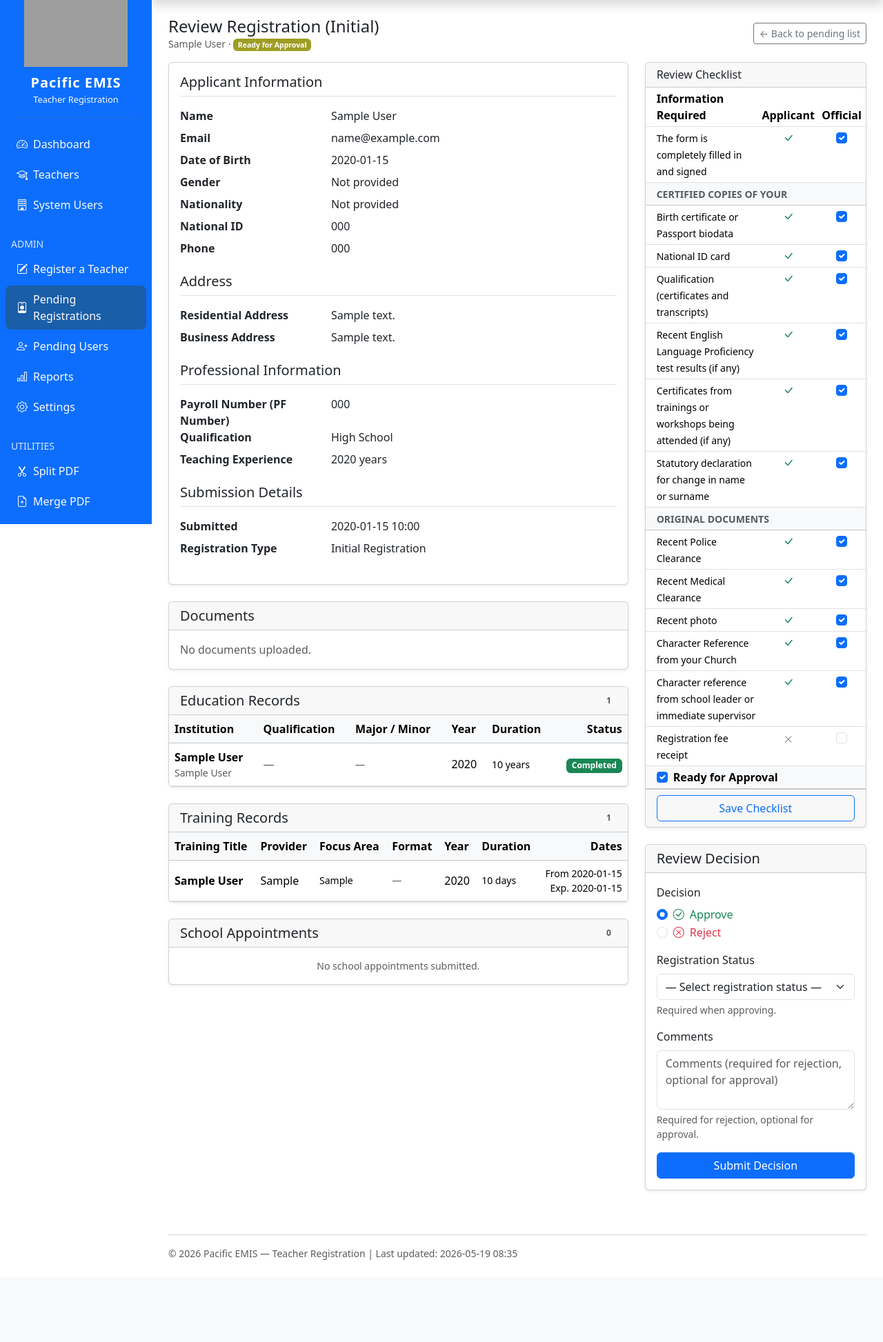
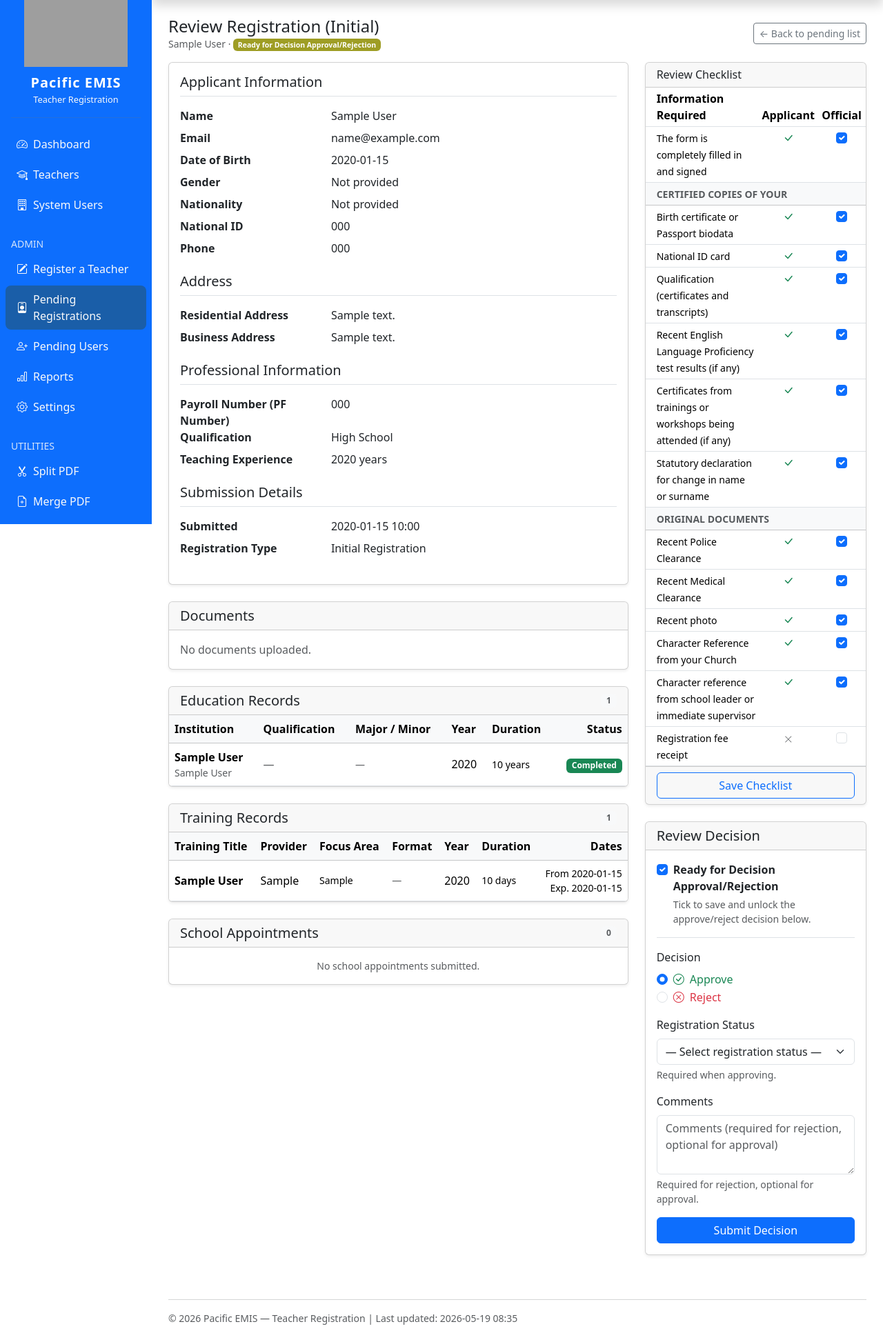
Before and after one commit to PacificEMIS/pacific-emis-teacher-registration, a Django app: page /registration/1/review/ in a window 1280 px wide. Shown: the part 40-1986 px from the top of the page at 69% size. Before the commit the page ends 1867 px from the top, so only its background shows below. Run offline with Django 5.2, Linux system fonts and the light colour scheme; a user stored in the database is signed in; tables that the repository leaves empty hold one stand-in row (values such as "Sample post"); data that the repository does not hold is empty; some libraries are stand-ins or nearby versions; grey boxes are pictures that could not be loaded.

Commit message:
feat(review): move ready-for-decision toggle into decision panel with instant save
Resolves #69

```diff
--- a/core/templates/core/settings.html
+++ b/core/templates/core/settings.html
@@ -28,7 +28,7 @@
             <i class="bi bi-arrow-right workflow-arrow"></i>
             <span class="workflow-node bg-app-under-review">Under Review</span>
             <i class="bi bi-arrow-right workflow-arrow"></i>
-            <span class="workflow-node bg-app-ready-for-approval">Ready for Approval</span>
+            <span class="workflow-node bg-app-ready-for-approval">Ready for Decision Approval/Rejection</span>
             <i class="bi bi-arrow-right workflow-arrow"></i>
             <span class="workflow-node bg-app-approved">Approved</span>
           </div>
--- a/core/views.py
+++ b/core/views.py
@@ -1823,7 +1823,7 @@ def report_teacher_summary(request):
         (constants.DRAFT, "Draft", "#78909c"),
         (constants.SUBMITTED, "Submitted", "#1565c0"),
         (constants.UNDER_REVIEW, "Under Review", "#f9a825"),
-        (constants.READY_FOR_APPROVAL, "Ready for Approval", "#9e9d24"),
+        (constants.READY_FOR_APPROVAL, "Ready for Decision Approval/Rejection", "#9e9d24"),
         (constants.APPROVED, "Approved", "#43a047"),
         (constants.REJECTED, "Rejected", "#e53935"),
     ]
--- a/static/teacher_registration/teacher_registration.css
+++ b/static/teacher_registration/teacher_registration.css
@@ -81,6 +81,12 @@
 /* Sticky positioning with offset for fixed header */
 .sticky-with-offset {
   top: 80px;
+}
+
+/* Review Decision fields locked until "Ready for Decision Approval/Rejection" is ticked */
+.decision-fields-locked {
+  opacity: 0.5;
+  pointer-events: none;
 }
 
 /*
--- a/teacher_registration/constants.py
+++ b/teacher_registration/constants.py
@@ -18,7 +18,7 @@ REGISTRATION_APPLICATION_STATUS_CHOICES = [
     (DRAFT, "Draft"),
     (SUBMITTED, "Submitted"),
     (UNDER_REVIEW, "Under Review"),
-    (READY_FOR_APPROVAL, "Ready for Approval"),
+    (READY_FOR_APPROVAL, "Ready for Decision Approval/Rejection"),
     (APPROVED, "Approved"),
     (REJECTED, "Rejected"),
     (EXPIRED, "Expired"),
--- a/teacher_registration/templates/teacher_registration/_checklist.html
+++ b/teacher_registration/templates/teacher_registration/_checklist.html
@@ -96,21 +96,6 @@
           {% endif %}
         {% endfor %}
       </tbody>
-      {% if checklist_mode == "official" %}
-        <tfoot>
-          <tr class="table-light">
-            <td class="ps-3 fw-semibold" colspan="2">
-              <div class="form-check mb-0">
-                {{ checklist_form.checklist_ready_for_approval }}
-                <label class="form-check-label" for="id_checklist_ready_for_approval">
-                  Ready for Approval
-                </label>
-              </div>
-            </td>
-            <td></td>
-          </tr>
-        </tfoot>
-      {% endif %}
     </table>
   </div>
   {% if checklist_mode == "official" %}
--- a/teacher_registration/templates/teacher_registration/pending_list.html
+++ b/teacher_registration/templates/teacher_registration/pending_list.html
@@ -34,7 +34,7 @@
             <option value="draft" {% if status_filter == 'draft' %}selected{% endif %}>Draft</option>
             <option value="submitted" {% if status_filter == 'submitted' %}selected{% endif %}>Submitted</option>
             <option value="under_review" {% if status_filter == 'under_review' %}selected{% endif %}>Under Review</option>
-            <option value="ready_for_approval" {% if status_filter == 'ready_for_approval' %}selected{% endif %}>Ready for Approval</option>
+            <option value="ready_for_approval" {% if status_filter == 'ready_for_approval' %}selected{% endif %}>Ready for Decision Approval/Rejection</option>
             <option value="rejected" {% if status_filter == 'rejected' %}selected{% endif %}>Rejected</option>
           </select>
         </div>
@@ -88,7 +88,7 @@
                     <br><small class="text-muted">by {{ reg.reviewed_by.get_full_name }}</small>
                   {% endif %}
                 {% elif reg.status == 'ready_for_approval' %}
-                  <span class="badge bg-app-ready-for-approval">Ready for Approval</span>
+                  <span class="badge bg-app-ready-for-approval">Ready for Decision Approval/Rejection</span>
                   {% if reg.reviewed_by %}
                     <br><small class="text-muted">by {{ reg.reviewed_by.get_full_name }}</small>
                   {% endif %}
--- a/teacher_registration/templates/teacher_registration/registration_review.html
+++ b/teacher_registration/templates/teacher_registration/registration_review.html
@@ -13,11 +13,13 @@
       <div class="small text-body-secondary">
         {{ registration.user.get_full_name|default:registration.user.username }}
         ·
-        {% if registration.status == 'ready_for_approval' %}
-          <span class="badge bg-app-ready-for-approval">Ready for Approval</span>
-        {% else %}
-          <span class="badge bg-app-under-review">Under Review</span>
-        {% endif %}
+        <span id="status-badge">
+          {% if registration.status == 'ready_for_approval' %}
+            <span class="badge bg-app-ready-for-approval">Ready for Decision Approval/Rejection</span>
+          {% else %}
+            <span class="badge bg-app-under-review">Under Review</span>
+          {% endif %}
+        </span>
       </div>
     </div>
     <a href="{% url 'teacher_registration:pending_list' %}"
@@ -494,6 +496,16 @@
             <h5 class="mb-0">Review Decision</h5>
           </div>
           <div class="card-body">
+            <div class="form-check mb-3 pb-3 border-bottom"
+                 data-toggle-url="{% url 'teacher_registration:toggle_ready' pk=registration.pk %}">
+              {{ checklist_form.checklist_ready_for_approval }}
+              <label class="form-check-label fw-semibold" for="id_checklist_ready_for_approval">
+                Ready for Decision Approval/Rejection
+              </label>
+              <div class="form-text">Tick to save and unlock the approve/reject decision below.</div>
+            </div>
+
+            <div id="decision-fields">
             <div class="mb-3">
               <label class="form-label">Decision</label>
               <div class="form-check">
@@ -553,6 +566,7 @@
     const statusSelect = document.getElementById('id_teacher_registration_status');
     const radios = document.querySelectorAll('input[name="action"]');
     const decisionPanel = document.getElementById('review-decision-panel');
+    const decisionFields = document.getElementById('decision-fields');
     const readyCheckbox = document.getElementById('id_checklist_ready_for_approval');
     const conditionsCard = document.getElementById('conditions-card');
     const conditionsList = document.getElementById('conditions-list');
@@ -565,8 +579,48 @@
       toggleConditionsCard();
     }
 
-    function toggleDecisionPanel() {
-      decisionPanel.style.display = readyCheckbox.checked ? '' : 'none';
+    function toggleDecisionFields() {
+      const locked = !readyCheckbox.checked;
+      decisionFields.classList.toggle('decision-fields-locked', locked);
+      decisionFields.querySelectorAll('input, select, textarea, button').forEach(function(el) {
+        el.disabled = locked;
+      });
+    }
+
+    const readyToggleUrl = readyCheckbox.closest('[data-toggle-url]').dataset.toggleUrl;
+    const statusBadge = document.getElementById('status-badge');
+
+    function persistReady() {
+      const formData = new FormData();
+      formData.append('ready', readyCheckbox.checked ? 'true' : 'false');
+      readyCheckbox.disabled = true;
+
+      fetch(readyToggleUrl, {
+        method: 'POST',
+        headers: {'X-CSRFToken': csrfToken},
+        body: formData,
+      })
+      .then(function(response) { return response.json(); })
+      .then(function(data) {
+        readyCheckbox.disabled = false;
+        if (data.error) {
+          alert('Error: ' + data.error);
+          readyCheckbox.checked = !readyCheckbox.checked;
+          toggleDecisionFields();
+          return;
+        }
+        if (data.status === 'ready_for_approval') {
+          statusBadge.innerHTML = '<span class="badge bg-app-ready-for-approval">Ready for Decision Approval/Rejection</span>';
+        } else {
+          statusBadge.innerHTML = '<span class="badge bg-app-under-review">Under Review</span>';
+        }
+      })
+      .catch(function() {
+        readyCheckbox.disabled = false;
+        alert('Could not save the Ready status. Please try again.');
+        readyCheckbox.checked = !readyCheckbox.checked;
+        toggleDecisionFields();
+      });
     }
 
     function toggleConditionsCard() {
@@ -574,9 +628,10 @@
       if (selected && selected.value === 'approve' && statusSelect) {
         const selectedOption = statusSelect.options[statusSelect.selectedIndex];
         const label = selectedOption ? selectedOption.text.toLowerCase() : '';
-        conditionsCard.style.display = (label.includes('full') && label.includes('condition')) ? '' : 'none';
+        const isConditional = label.includes('full') && label.includes('condition');
+        conditionsCard.classList.toggle('d-none', !isConditional);
       } else {
-        conditionsCard.style.display = 'none';
+        conditionsCard.classList.add('d-none');
       }
     }
 
@@ -588,10 +643,13 @@
       statusSelect.addEventListener('change', toggleConditionsCard);
     }
 
-    readyCheckbox.addEventListener('change', toggleDecisionPanel);
+    readyCheckbox.addEventListener('change', function() {
+      toggleDecisionFields();
+      persistReady();
+    });
 
     toggleStatusField();
-    toggleDecisionPanel();
+    toggleDecisionFields();
 
     // --- Conditions AJAX ---
 
@@ -655,7 +713,7 @@
     // Auto-save pending condition before form submission + require at least one
     const reviewForm = decisionPanel.closest('form');
     reviewForm.addEventListener('submit', function(e) {
-      var isConditional = conditionsCard.style.display !== 'none';
+      var isConditional = !conditionsCard.classList.contains('d-none');
       if (!isConditional) return;
 
       var hasExisting = conditionsList.querySelectorAll('[data-condition-id]').length > 0;
--- a/teacher_registration/templates/teacher_registration/teacher_detail.html
+++ b/teacher_registration/templates/teacher_registration/teacher_detail.html
@@ -30,7 +30,7 @@
           {% elif teacher.registration_application_status == 'under_review' %}
             <span class="badge bg-app-under-review">Under Review</span>
           {% elif teacher.registration_application_status == 'ready_for_approval' %}
-            <span class="badge bg-app-ready-for-approval">Ready for Approval</span>
+            <span class="badge bg-app-ready-for-approval">Ready for Decision Approval/Rejection</span>
           {% elif teacher.registration_application_status == 'submitted' %}
             <span class="badge bg-app-submitted">Submitted</span>
           {% elif teacher.registration_application_status == 'rejected' %}
@@ -177,7 +177,7 @@
               {% elif teacher.registration_application_status == 'under_review' %}
                 <span class="badge bg-app-under-review">Under Review</span>
               {% elif teacher.registration_application_status == 'ready_for_approval' %}
-                <span class="badge bg-app-ready-for-approval">Ready for Approval</span>
+                <span class="badge bg-app-ready-for-approval">Ready for Decision Approval/Rejection</span>
               {% elif teacher.registration_application_status == 'submitted' %}
                 <span class="badge bg-app-submitted">Submitted</span>
               {% elif teacher.registration_application_status == 'rejected' %}
--- a/teacher_registration/templates/teacher_registration/teachers_list.html
+++ b/teacher_registration/templates/teacher_registration/teachers_list.html
@@ -154,7 +154,7 @@
                   {% elif teacher.registration_application_status == 'under_review' %}
                     <span class="badge bg-app-under-review">Under Review</span>
                   {% elif teacher.registration_application_status == 'ready_for_approval' %}
-                    <span class="badge bg-app-ready-for-approval">Ready for Approval</span>
+                    <span class="badge bg-app-ready-for-approval">Ready for Decision Approval/Rejection</span>
                   {% elif teacher.registration_application_status == 'submitted' %}
                     <span class="badge bg-app-submitted">Submitted</span>
                   {% elif teacher.registration_application_status == 'rejected' %}
--- a/teacher_registration/urls.py
+++ b/teacher_registration/urls.py
@@ -39,6 +39,7 @@ urlpatterns = [
     # Admin-facing (review workflow)
     path("pending/", views.pending_registrations_list, name="pending_list"),
     path("<int:pk>/review/", views.registration_review, name="review"),
+    path("<int:pk>/review/toggle-ready/", views.toggle_ready_for_approval, name="toggle_ready"),
     path("<int:pk>/review/conditions/add/", views.condition_add, name="condition_add"),
     path("conditions/<int:pk>/remove/", views.condition_remove, name="condition_remove"),
     path("<int:pk>/delete/", views.registration_delete, name="registration_delete"),
--- a/teacher_registration/views.py
+++ b/teacher_registration/views.py
@@ -931,10 +931,10 @@ def registration_review(request, pk):
             registration.refresh_from_db()
             if registration.checklist_ready_for_approval and registration.status == constants.UNDER_REVIEW:
                 registration.mark_ready_for_approval(request.user)
-                messages.success(request, "Checklist saved. Registration marked as ready for approval.")
+                messages.success(request, "Checklist saved. Registration marked as ready for decision approval/rejection.")
             elif not registration.checklist_ready_for_approval and registration.status == constants.READY_FOR_APPROVAL:
                 registration.revert_to_under_review(request.user)
-                messages.success(request, "Checklist saved. Ready for Approval status removed.")
+                messages.success(request, "Checklist saved. Ready for Decision Approval/Rejection status removed.")
             else:
                 messages.success(request, "Checklist saved.")
             return redirect("teacher_registration:review", pk=registration.pk)
@@ -1115,6 +1115,41 @@ def condition_remove(request, pk):
         return JsonResponse({"success": True})
 
     return JsonResponse({"error": "POST required."}, status=405)
+
+
+@login_required
+@require_app_access
+def toggle_ready_for_approval(request, pk):
+    """
+    Persist the "Ready for Decision Approval/Rejection" checkbox immediately
+    (AJAX) and apply the same status transition as the checklist save flow.
+    """
+    if not can_manage_pending_users(request.user):
+        raise PermissionDenied
+
+    registration = get_object_or_404(TeacherRegistration, pk=pk)
+
+    if registration.status not in [
+        constants.UNDER_REVIEW,
+        constants.READY_FOR_APPROVAL,
+    ]:
+        return JsonResponse(
+            {"error": "Ready status can only be changed during review."}, status=400
+        )
+
+    if request.method != "POST":
+        return JsonResponse({"error": "POST required."}, status=405)
+
+    ready = request.POST.get("ready") == "true"
+    registration.checklist_ready_for_approval = ready
+    registration.save(update_fields=["checklist_ready_for_approval", "last_updated_at"])
+
+    if ready and registration.status == constants.UNDER_REVIEW:
+        registration.mark_ready_for_approval(request.user)
+    elif not ready and registration.status == constants.READY_FOR_APPROVAL:
+        registration.revert_to_under_review(request.user)
+
+    return JsonResponse({"ready": ready, "status": registration.status})
 
 
 @login_required
```
Also changed, not shown: other parts of teacher_registration/templates/teacher_registration/registration_review.html (+14 -13 lines).
